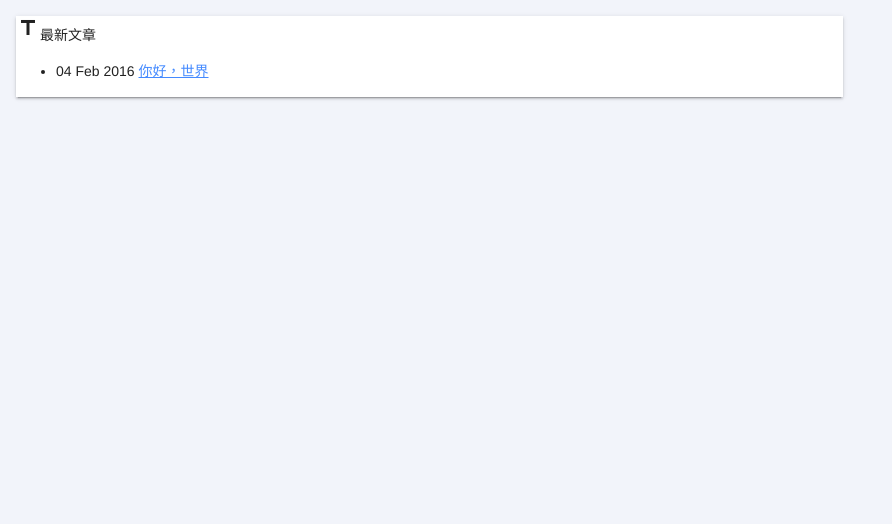
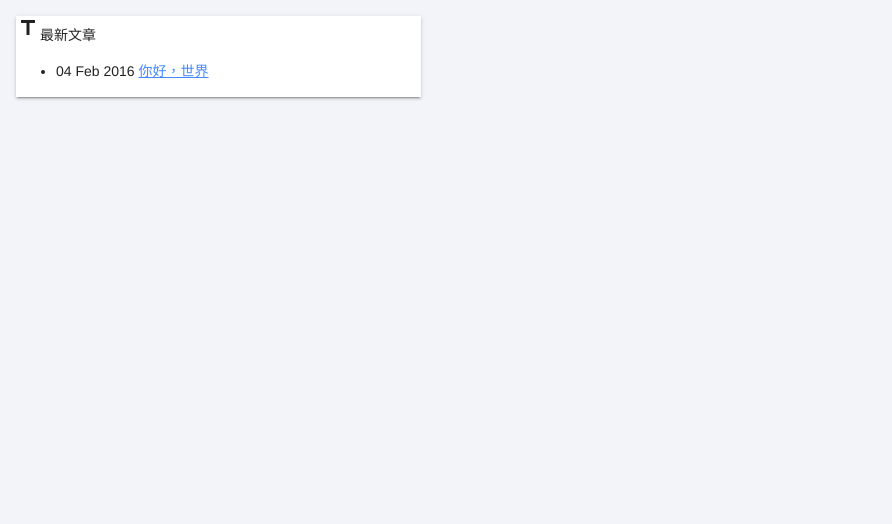
Before and after one commit to ray20204/ray, a Jekyll site: the page built from index.html, in a window 1280 px wide. Shown: the part 396-920 px from the top of the page, without its empty margins (0-892 px from the left). Built offline with Jekyll 4.4.1, drawn with Linux system fonts in a browser that asks for light colours; nearby versions of some CDN libraries.

Commit message:
fix: css path

```diff
--- a/_layouts/default.html
+++ b/_layouts/default.html
@@ -6,7 +6,7 @@
         <meta http-equiv="X-UA-Compatible" content="IE=edge,chrome=1" />
         <meta http-equiv="x-ua-compatible" content="x-ua-compatible" />
         <title>ray</title>
-        <link rel="stylesheet" type="text/css" href="css/screen.css"/>
+        <link rel="stylesheet" type="text/css" href="/css/screen.css"/>
         <link rel="stylesheet" href="https://fonts.googleapis.com/icon?family=Material+Icons">
         <link rel="stylesheet" href="https://code.getmdl.io/1.1.3/material.indigo-blue.min.css" />
         <script src="//ajax.googleapis.com/ajax/libs/jquery/1.11.1/jquery.min.js"></script>
@@ -17,7 +17,7 @@
             <h1>{{ page.title }}</h1>
         </div>
         <div class="mdl-grid">
-            <div class="block-container mdl-cell mdl-cell--8-col section--center mdl-shadow--2dp">
+            <div class="block-container mdl-cell section--center mdl-shadow--2dp">
                 {{ content }}
             </div>
         </div>
--- a/css/screen.css
+++ b/css/screen.css
@@ -11,7 +11,7 @@
 }
 .block-container {
     margin: 50px auto;
-    width: 400px;
+    width: 80%;
     background: #fff;
 }
 .logo {
```
